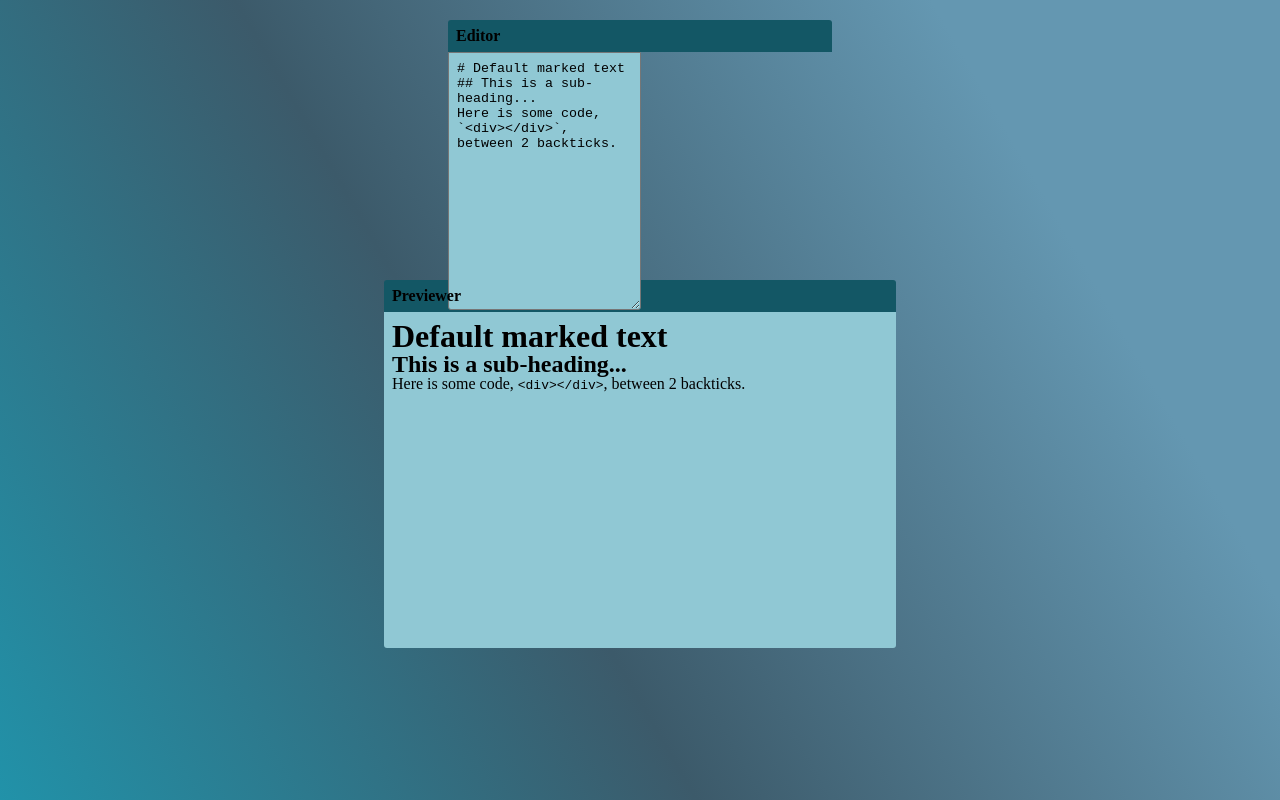
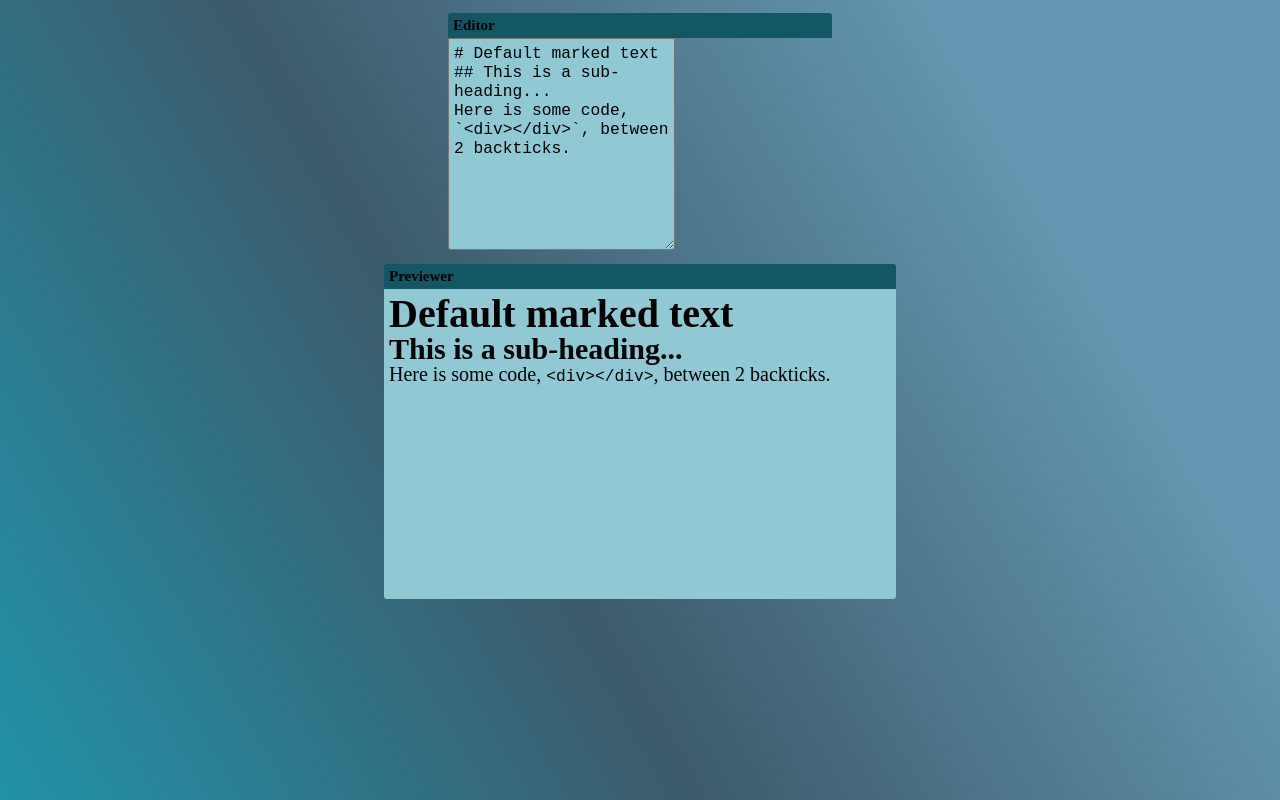
Before and after one commit to efgeorge/markdown-previewer, a React (Create React App) app: page / in a window 1280 px wide. Built offline with nearby package versions, Linux system fonts and the light colour scheme.

Commit message:
added variables

```diff
--- a/src/App.scss
+++ b/src/App.scss
@@ -1,3 +1,5 @@
+@import "styles/vars";
+
 html, body, div, span, applet, object, iframe,
 h1, h2, h3, h4, h5, h6, p, blockquote, pre,
 a, abbr, acronym, address, big, cite, code,
@@ -18,6 +20,10 @@ time, mark, audio, video {
 	// font: inherit;
 	vertical-align: baseline;
 }
+
+html {
+	font-size: $font-size;
+}
 /* HTML5 display-role reset for older browsers */
 article, aside, details, figcaption, figure,
 footer, header, hgroup, menu, nav, section {
@@ -25,7 +31,7 @@ footer, header, hgroup, menu, nav, section {
 }
 body {
 	line-height: 1;
-	background: linear-gradient(60deg, #2192a9, #3c5a6a, #6497b1 80%);
+	background: linear-gradient(60deg, $color-blue-light-1, $color-blue-dark-1, $color-blue-light-2 80%);
 	height: 100%;
 	background-repeat: no-repeat;
 	background-attachment: fixed;
--- a/src/styles/Previewer.scss
+++ b/src/styles/Previewer.scss
@@ -1,16 +1,19 @@
+@import "vars";
+
 #previeWrapper {
     margin: 1.25rem auto;
     height: auto;
-    max-height: 40bh;
+    max-height: 40vh;
     max-width: 40vw;
     // -webkit-box-shadow: 0 0 10px #000;
     //         box-shadow: 0 0 10px #000;
-    border-radius: 3px;
+    border-radius: $border-wrapper;
 }
 
 #preview {
-    background-color: #90c8d4;
+    font-size: $normal-size;
+    background-color: $color-field-bg;
     padding: 0.5rem;
-    min-height: 20rem;
-    border-radius: 0 0 3px 3px;
+    min-height: 30rem;
+    border-radius: $border-field;
 }
--- a/src/styles/Toolbar.scss
+++ b/src/styles/Toolbar.scss
@@ -1,8 +1,11 @@
+@import "vars";
+
 #toolbar {
-    background-color: #135765;
+    font-size: $toolbar-font;
+    background-color: $color-toolbar;
     font-weight: 700;
     padding: 0.5rem;
     margin-top: 1rem;
     text-align: left;
-    border-radius: 3px 3px 0 0;
+    border-radius: $border-toolbar;
 }
--- a/src/styles/Typefield.scss
+++ b/src/styles/Typefield.scss
@@ -1,3 +1,5 @@
+@import "vars";
+
 #editorWraper {
     margin: 1.25rem auto;
     height: auto;
@@ -5,14 +7,15 @@
     max-width: 30vw;
     // -webkit-box-shadow: 0 0 10px #000;
     //         box-shadow: 0 0 10px #000;
-    border-radius: 3px;
+    border-radius: $border-wrapper;
 }
 
 #editor {
-    background-color: #90c8d4;
+    font-size: $normal-size;
+    background-color: $color-field-bg;
     padding: 0.5rem;
     width: fill;
     height: auto;
-    min-height: 15rem;
-    border-radius: 0 0 3px 3px;
+    min-height: 20rem;
+    border-radius: $border-field;
 }
--- /dev/null
+++ b/src/styles/_vars.scss
@@ -0,0 +1,14 @@
+$font-size: 62.5%;
+$normal-size: 200%;
+$toolbar-font: 150%;
+
+$color-blue-light-1: #2192a9;
+$color-blue-light-2: #6497b1;
+$color-blue-dark-1: #3c5a6a;
+
+$color-field-bg: #90c8d4;
+$color-toolbar: #135765;
+
+$border-wrapper: 3px;
+$border-field: 0 0 3px 3px;
+$border-toolbar: 3px 3px 0 0;
```
